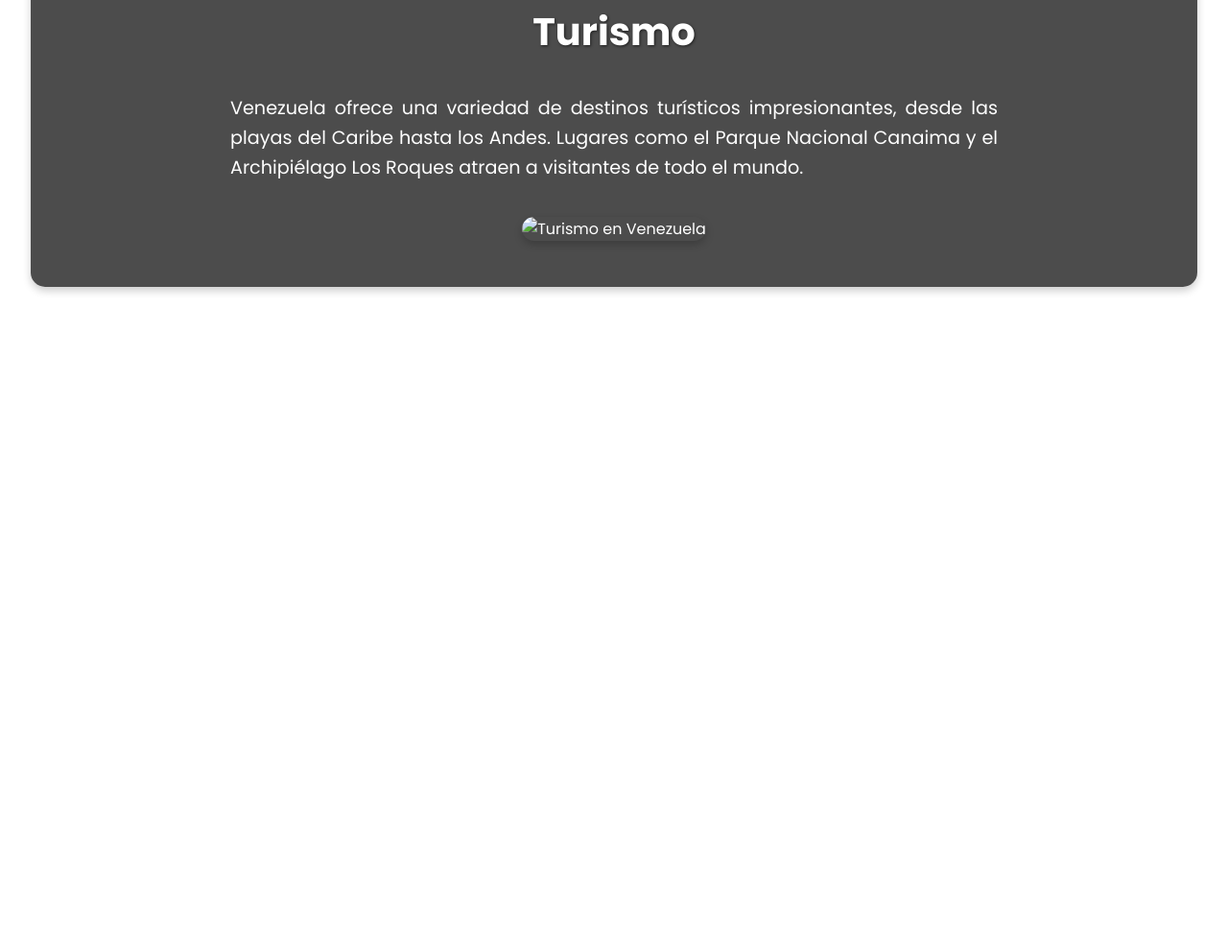
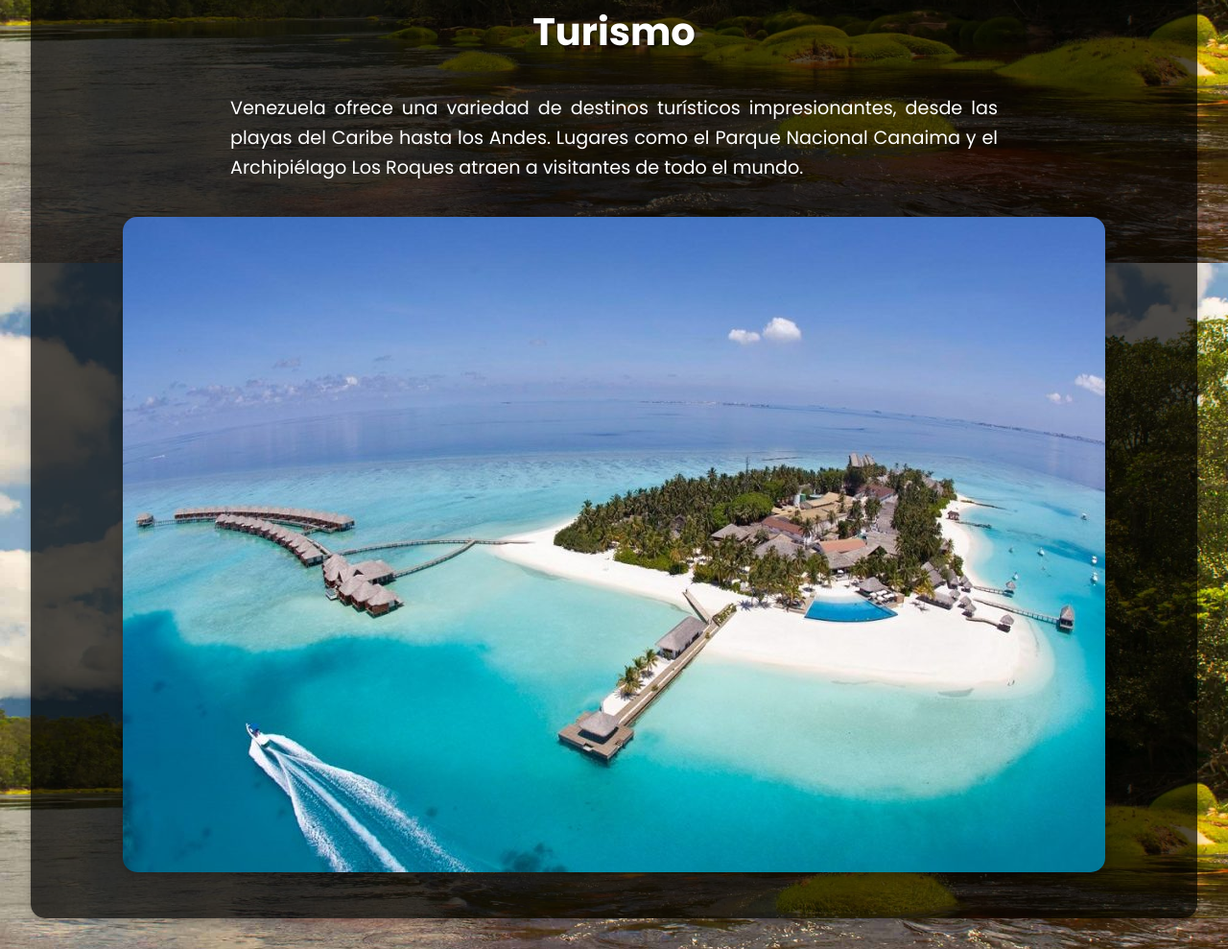
Before and after one commit to Cabrera07/TourSlider, a plain HTML site: page pages/venezuela.html in a window 1280 px wide. Shown: the part 2991-3980 px from the top of the page at 96% size. Before the commit the page ends 3322 px from the top, so only its background shows below. Drawn offline with Linux system fonts and the light colour scheme.

Commit message:
se ha Cambiado diseño

```diff
--- a/css/venezuela.css
+++ b/css/venezuela.css
@@ -4,7 +4,7 @@ body, html {
     margin: 0;
     padding: 0;
     font-family: 'Poppins', sans-serif;
-    background: url('fondo.jpg') no-repeat center center fixed;
+    background: url('../img/venezuela/Venezuela-lugares-Canaima-Enviajes.jpg') no-repeat center center fixed;
     background-size: cover;
     color: #fff;
 }
--- a/pages/venezuela.html
+++ b/pages/venezuela.html
@@ -47,7 +47,7 @@
     <section class="content" id="turismo">
         <h2>Turismo</h2>
         <p>Venezuela ofrece una variedad de destinos turísticos impresionantes, desde las playas del Caribe hasta los Andes. Lugares como el Parque Nacional Canaima y el Archipiélago Los Roques atraen a visitantes de todo el mundo.</p>
-        <img src="../img/venezuela/" alt="Turismo en Venezuela">
+        <img src="../img/venezuela/Los-Roques-1024x683.jpg" alt="Turismo en Venezuela">
     </section>
     <footer class="footer">
         <p>&copy; 2024 Venezuela. Todos los derechos reservados.</p>
```
